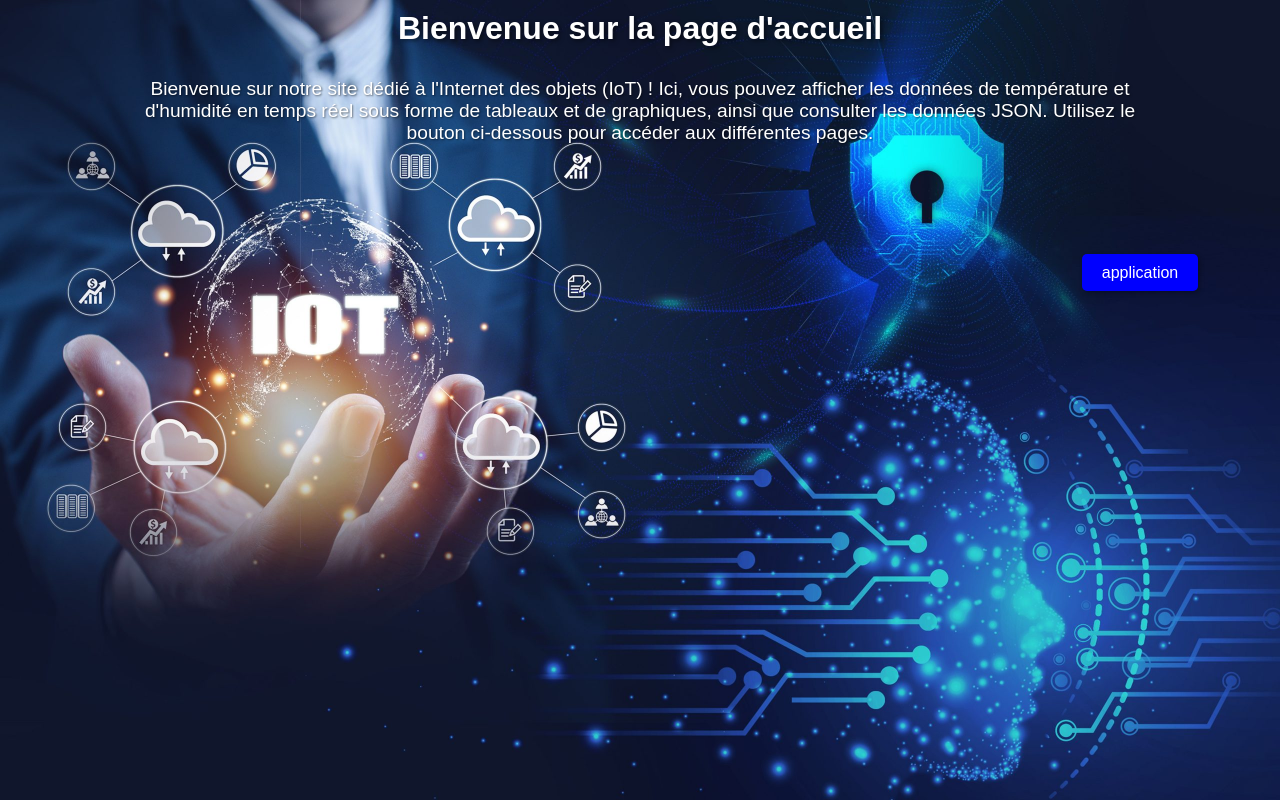
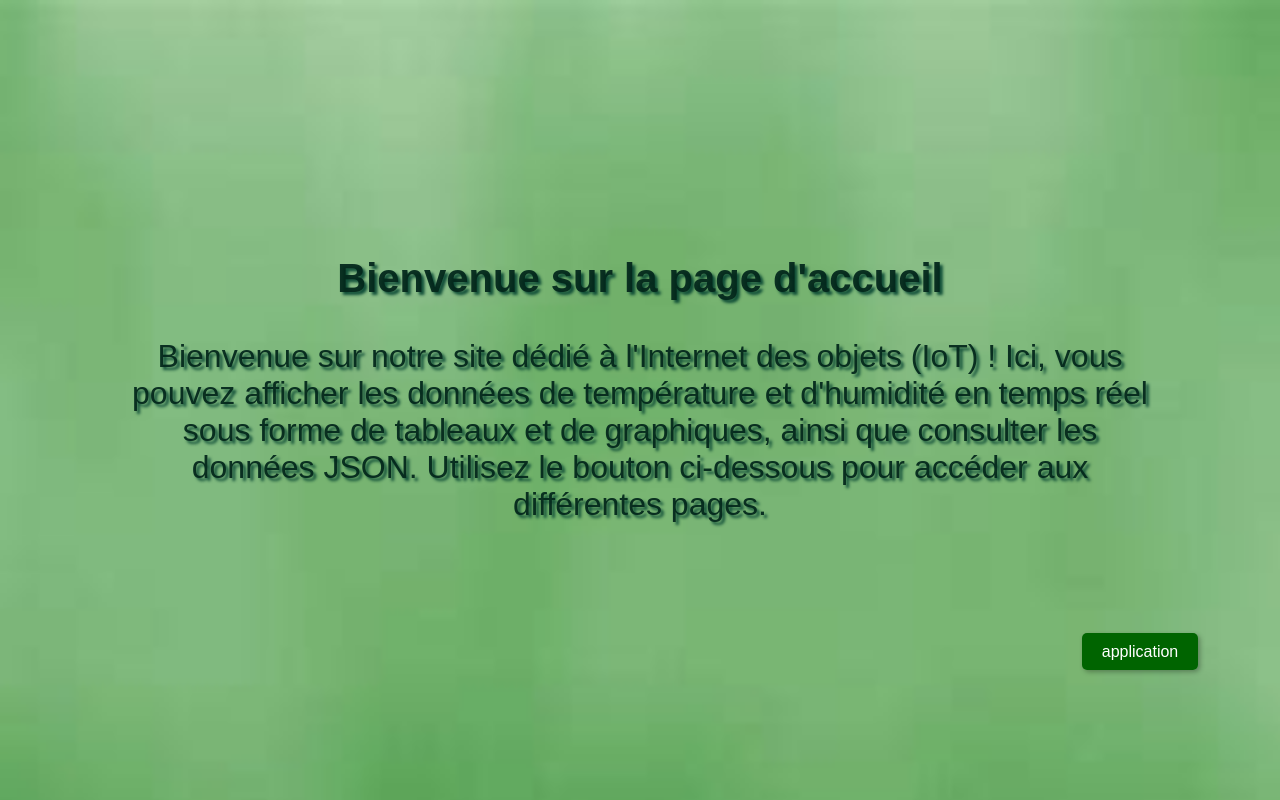
Before and after one commit to WiamBelarabi/DHT11_Projet, a Django app: page / in a window 1280 px wide; the page is wider, and only the part inside the window is pictured. Run offline with Django 4.2, Linux system fonts and the light colour scheme.

Commit message:
initial commit

```diff
--- a/projet/settings.py
+++ b/projet/settings.py
@@ -40,6 +40,7 @@ INSTALLED_APPS = [
     'django.contrib.staticfiles',
     'rest_framework',
     'DHT',
+    'twilio',
 ]
 
 MIDDLEWARE = [
--- a/templates/home.html
+++ b/templates/home.html
@@ -7,7 +7,7 @@
     <style>
          {% load static %}
         body {
-            background-image: url("{% static 'images/1_Blog_Featured_Image-scaled-1.jpg' %}");
+            background-image: url('static/images/homepage.png');
             background-size: cover;
             background-position: left top;
             background-repeat: no-repeat;
@@ -19,29 +19,28 @@
             display: flex;
             flex-direction: column;
             align-items: center;
-            justify-content: top;
-            height: 50vh;
+            justify-content: center;
+            height: 100vh;
         }
 
         .content {
             text-align: center;
-
         }
 
         h1 {
-            color: white;
-            margin-top: 0;
+            color:rgba(3 39 28 / 94%);
             background-color: rgba(0, 0, 0, 0); /* Semi-transparent black background */
             padding: 10px 20px;
             border-radius: 10px;
-            text-shadow: 2px 2px 4px rgba(0, 0, 0, 0.5);
+            font-size: 2.5em;
+            text-shadow: 3px 3px 3px rgba(8, 70, 51, 0.94);
         }
 
-        p {color: white;
+        p { color :rgba(3 39 28 / 94%);
             margin: 20px auto;
             width: 80%;
-            font-size: 1.2em;
-            text-shadow: 1px 1px 2px rgba(0, 0, 0, 0.5);
+            font-size: 2em;
+            text-shadow: 3px 3px 3px rgba(8, 70, 51, 0.94);
         }
 
         ul {
@@ -61,7 +60,7 @@
         ul li a {
             text-decoration: none;
             padding: 10px 20px;
-            background-color: blue;
+            background-color: darkgreen;
             color: white;
             border-radius: 5px;
             box-shadow: 2px 2px 5px rgba(0, 0, 0, 0.3);
@@ -69,7 +68,7 @@
         }
 
         ul li a:hover {
-            background-color: darkgreen;
+            background-color: blue;
             transform: scale(1.05);
         }
     </style>
```
